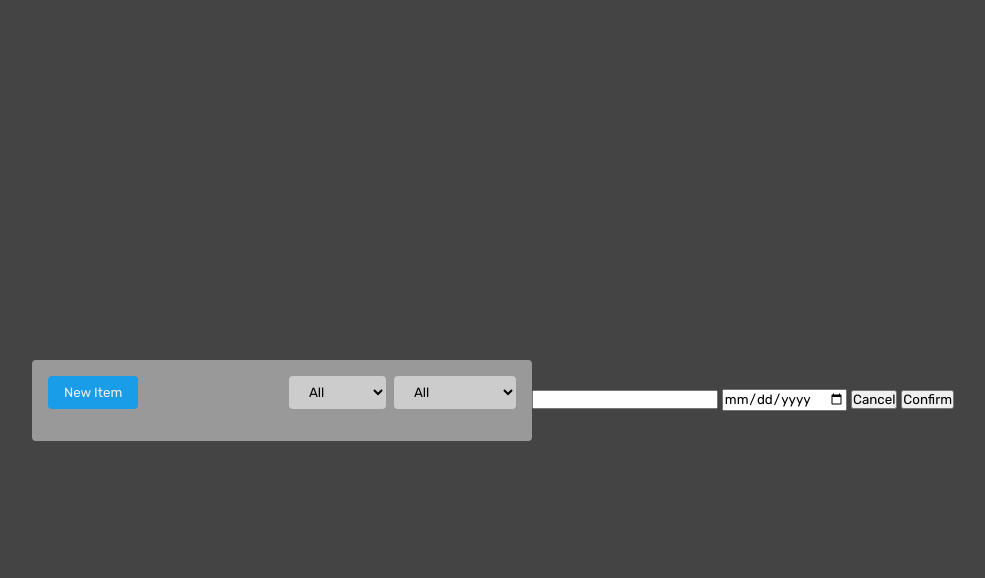
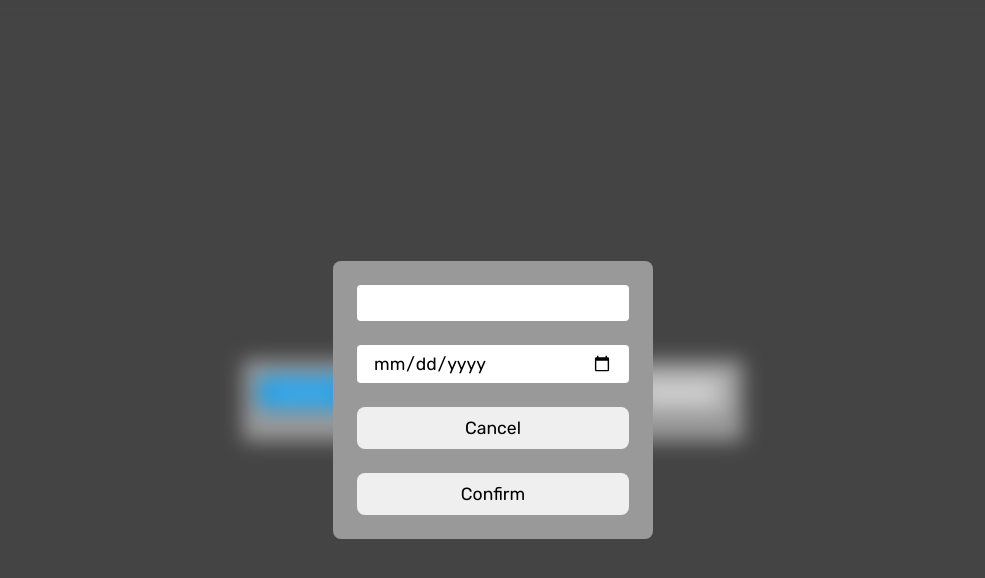
Before and after one commit to nextcorp/todo-list-app, a website built with Vite: page index.html in a window 1280 px wide. Both pictures are taken after a click on the button "New Item". Shown: the whole page, without its empty margins (147-1132 px from the left). Built offline with nearby package versions, Linux system fonts and the light colour scheme.

Commit message:
final scss styles

```diff
--- a/index.html
+++ b/index.html
@@ -17,6 +17,8 @@
     <link rel="stylesheet" href="scss/main.scss">
     <link rel="stylesheet" href="scss/reset.scss">
     <link rel="stylesheet" href="scss/tools.scss">
+    <link rel="stylesheet" href="scss/overlay.scss">
+    <link rel="stylesheet" href="scss/modal.scss">
 
     <link rel="preconnect" href="https://fonts.googleapis.com">
     <link rel="preconnect" href="https://fonts.gstatic.com" crossorigin>
--- a/scss/_common.scss
+++ b/scss/_common.scss
@@ -38,3 +38,8 @@ $state-done: #0f0;
     border-radius: $rmp * 0.25rem;
     border: none;
 }
+
+@mixin modal-common($mp, $rmp) {
+    padding: (0.5rem * $mp);
+    border-radius: $rmp * 0.25rem;
+}
--- /dev/null
+++ b/scss/modal.scss
@@ -0,0 +1,34 @@
+@import "common";
+
+.add-item,
+.edit-item {
+    background: $main-bg;
+    @include modal-common(3, 2);
+    display: flex;
+    flex-direction: column;
+    gap: 1.5rem;
+}
+
+.add-item input[name="fullname"],
+.add-item input[name="end-date"],
+.edit-item__end-date,
+.edit-item__priority,
+.edit-item__status {
+    @include tools-common(1, 1);
+    outline: none;
+    font-size: 1.1rem;
+}
+
+.add-item__cancel-button,
+.add-item__confirm-button,
+.edit-item__confirm-button {
+    padding-block: 0.7rem;
+    border: none;
+    border-radius: 0.5rem;
+    font-size: 1.1rem;
+}
+
+.edit-item__name,
+.edit-item__label {
+    font-size: 1.1rem;
+}
--- /dev/null
+++ b/scss/overlay.scss
@@ -0,0 +1,11 @@
+.overlay {
+    width: 100%;
+    height: 100%;
+    position: absolute;
+    top: 0;
+    left: 0;
+    display: flex;
+    align-items: center;
+    justify-content: center;
+    backdrop-filter: blur(10px);
+}
```
Also changed, not shown: css-old/style.css (+0 -16 lines).
